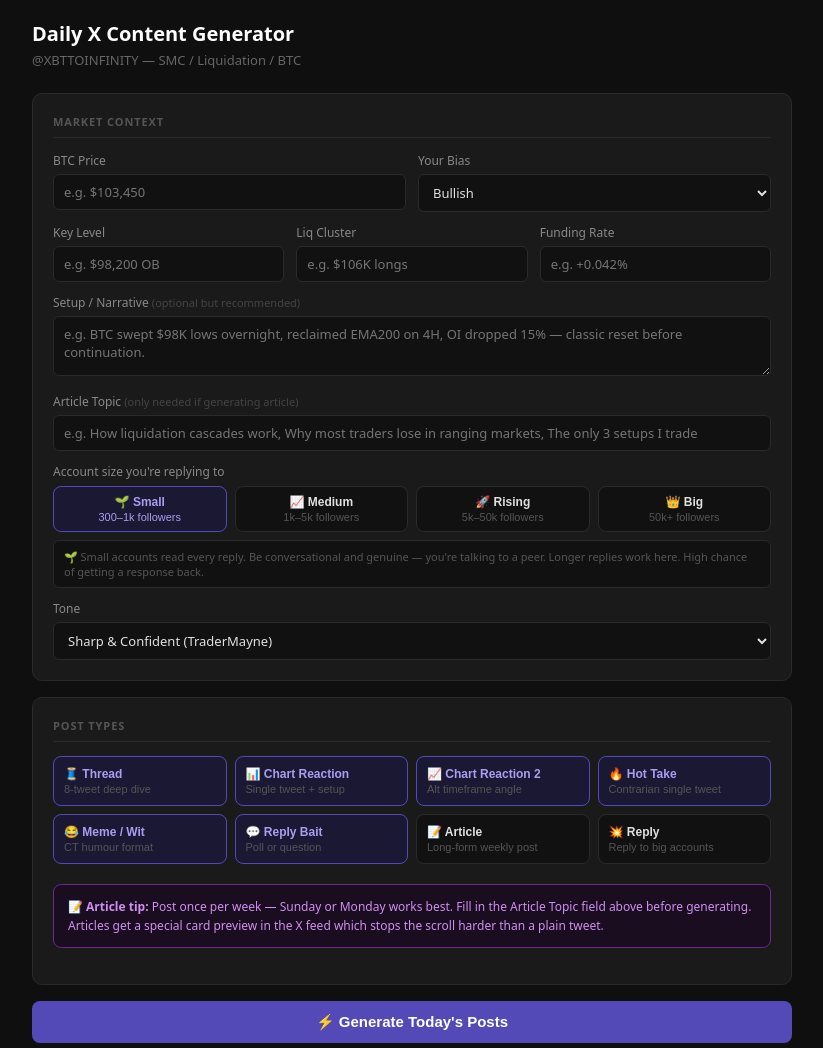
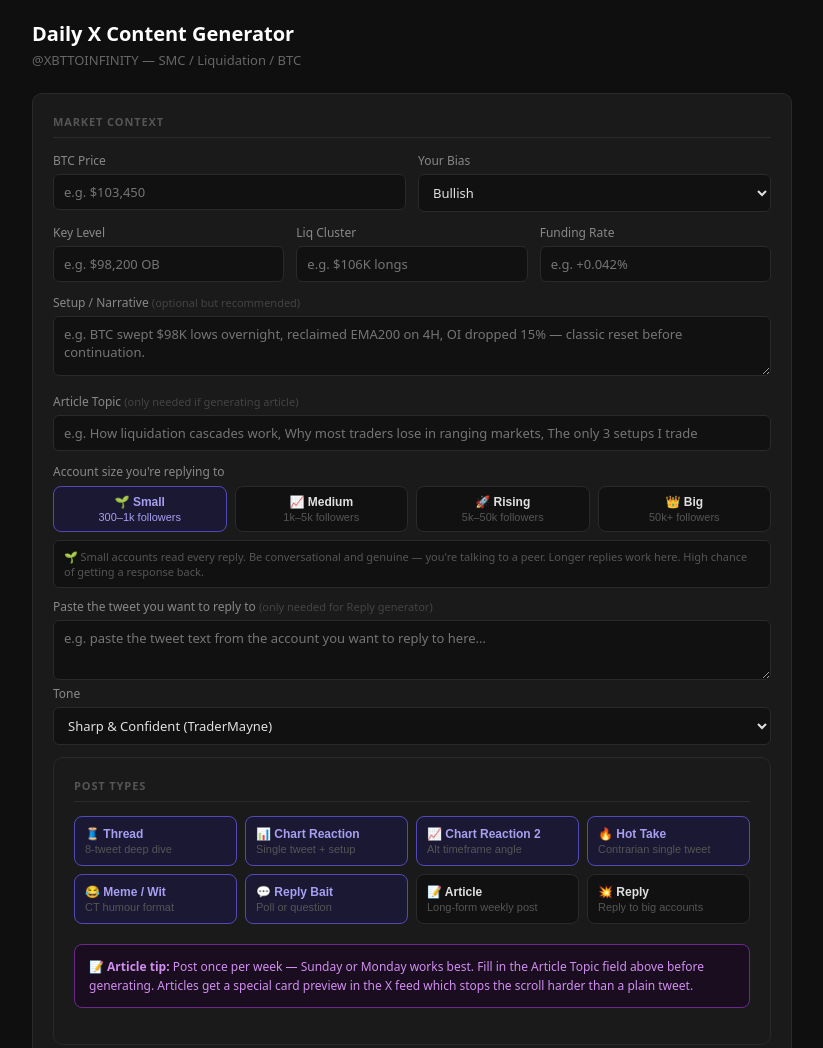
Before and after one commit to wejo13/xbtcontent, a plain HTML site: page index.html in a window 1280 px wide. Shown: the top 1048 px of the page, without its empty margins (228-1051 px from the left). Drawn offline with Linux system fonts and the light colour scheme.

Commit message:
Update index.html

```diff
--- a/index.html
+++ b/index.html
@@ -91,7 +91,7 @@ input:focus,select:focus,textarea:focus{outline:none;border-color:#534AB7}
       </button>
     </div>
     <div id="tier-tip" style="margin-top:8px;font-size:11px;color:#555;padding:8px 10px;background:#111;border-radius:6px;border:1px solid #2a2a2a"></div>
-  </div>
+    <div style="margin-top:10px"><label style="font-size:12px;color:#888;display:block;margin-bottom:5px">Paste the tweet you want to reply to <span style="color:#444;font-size:11px">(only needed for Reply generator)</span></label><textarea id="target-tweet" style="width:100%;background:#111;border:1px solid #2a2a2a;border-radius:6px;color:#e0e0e0;font-size:13px;padding:8px 10px;font-family:inherit;resize:vertical;min-height:60px" placeholder="e.g. paste the tweet text from the account you want to reply to here..."></textarea></div>
   <div><label>Tone</label><select id="tone"><option value="sharp and confident like TraderMayne — punchy, no fluff">Sharp & Confident (TraderMayne)</option><option value="analytical and educational like CryptoCred — systematic and clear">Analytical & Educational (CryptoCred)</option><option value="blunt and contrarian like HsakaTrades — macro-heavy">Blunt & Contrarian (Hsaka)</option><option value="conviction-heavy with institutional framing like LightCrypto">Conviction + Institutional (Light)</option></select></div>
 </div>
 
```
